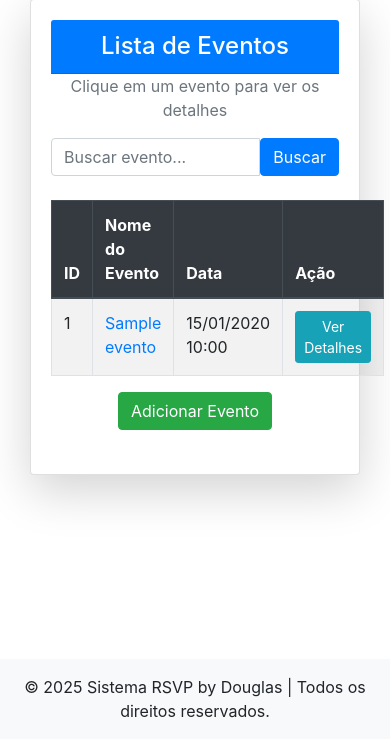
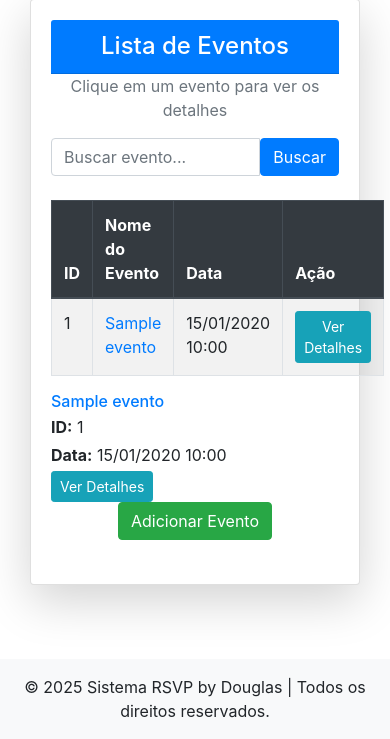
Before and after one commit to douglasinforj/sistema_rspv_presenca_eventos, a Django app: page /eventos in a window 390 px wide. Shown: the part 105-844 px from the top of the page. Run offline with Django 5.2, Linux system fonts and the light colour scheme; a user stored in the database is signed in; tables that the repository leaves empty hold one stand-in row (values such as "Sample post"); some libraries are stand-ins or nearby versions.

Commit message:
melhoria no layout para responsividade em dispositivos móveis

```diff
--- a/evento/templates/evento/lista_eventos.html
+++ b/evento/templates/evento/lista_eventos.html
@@ -1,6 +1,62 @@
 {% extends 'base.html' %}
 
 {% block title %}Lista de Eventos{% endblock %}
+
+{% block extra_head %}
+<style>
+/* Estilização para telas maiores (tabela) */
+.table-responsive {
+    margin-bottom: 20px;
+}
+
+/* Estilização para cartões em telas menores */
+.event-card {
+    margin-bottom: 15px;
+    border: 1px solid #ddd;
+    border-radius: 8px;
+    padding: 15px;
+    background-color: #fff;
+}
+
+/* Ocultar tabela em telas pequenas */
+@media (max-width: 767px) {
+    .table-container {
+        display: none;
+    }
+    .card-container {
+        display: block;
+    }
+}
+
+/* Ocultar cartões em telas grandes */
+@media (min-width: 768px) {
+    .card-container {
+        display: none;
+    }
+    .table-container {
+        display: block;
+    }
+}
+
+/* Ajustar campo de busca */
+.input-group {
+    max-width: 100%;
+}
+
+/* Ajustar botões */
+.btn-sm {
+    font-size: 0.9rem;
+    padding: 5px 10px;
+}
+
+/* Estilizar mensagem de vazio */
+.empty-message {
+    padding: 20px;
+    text-align: center;
+    color: #6c757d;
+}
+</style>
+{% endblock %}
 
 {% block content %}
 <div class="container mt-4">
@@ -19,14 +75,15 @@
                 </div>
             </form>
 
-            <!-- Tabela de Eventos -->
+            <!-- Tabela para telas maiores -->
+            <div class="table-container">
                 <table class="table table-striped table-bordered">
                     <thead class="thead-dark">
                         <tr>
-                        <th scope="col">ID</th>
-                        <th scope="col">Nome do Evento</th>
-                        <th scope="col">Data</th>
-                        <th scope="col">Ação</th>
+                            <th scope="col" style="width: 10%;">ID</th>
+                            <th scope="col" style="width: 50%;">Nome do Evento</th>
+                            <th scope="col" style="width: 25%;">Data</th>
+                            <th scope="col" style="width: 15%;">Ação</th>
                         </tr>
                     </thead>
                     <tbody>
@@ -43,11 +100,28 @@
                         </tr>
                         {% empty %}
                         <tr>
-                        <td colspan="4" class="text-center text-muted">Nenhum evento encontrado.</td>
+                            <td colspan="4" class="empty-message">Nenhum evento encontrado.</td>
                         </tr>
                         {% endfor %}
                     </tbody>
                 </table>
+            </div>
+
+            <!-- Cartões para telas menores -->
+            <div class="card-container">
+                {% for evento in eventos %}
+                <div class="event-card">
+                    <h6 class="fw-bold mb-1">
+                        <a href="{% url 'detalhes_evento' evento.id %}" class="text-decoration-none">{{ evento.nome }}</a>
+                    </h6>
+                    <p class="mb-1"><strong>ID:</strong> {{ evento.id }}</p>
+                    <p class="mb-1"><strong>Data:</strong> {{ evento.data|date:"d/m/Y H:i" }}</p>
+                    <a href="{% url 'detalhes_evento' evento.id %}" class="btn btn-info btn-sm">Ver Detalhes</a>
+                </div>
+                {% empty %}
+                <div class="empty-message">Nenhum evento encontrado.</div>
+                {% endfor %}
+            </div>
 
             <div class="text-center mb-4">
                 <a href="{% url 'adicionar_evento' %}" class="btn btn-success">Adicionar Evento</a>
```
Lines whose indentation alone changed are shown as unchanged.
